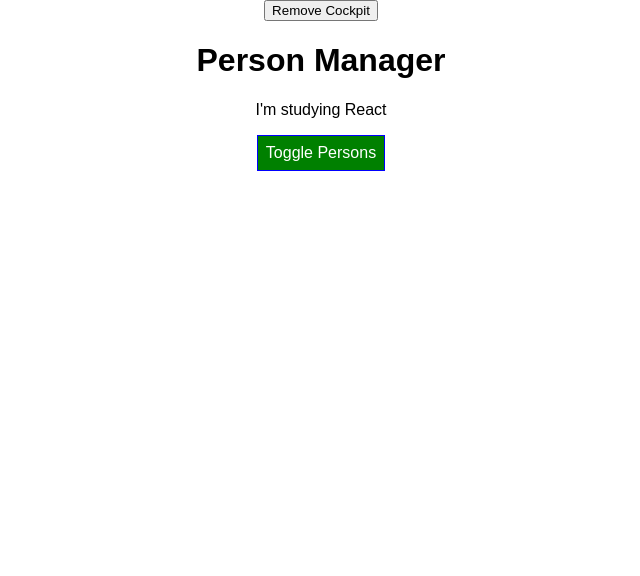
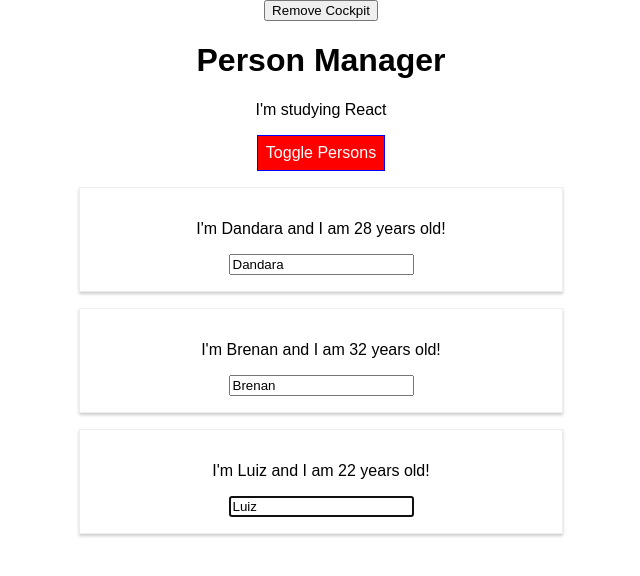
Before and after one commit to dandaradantas/react-projects, a React app in the folder react-complete/: page / in a window 1280 px wide. Shown: the top 576 px of the page, without its empty margins (319-959 px from the left). Built offline with nearby package versions, Linux system fonts and the light colour scheme.

Commit message:
Refs with react hooks

```diff
--- a/react-complete/src/components/Cockpit/Cockpit.js
+++ b/react-complete/src/components/Cockpit/Cockpit.js
@@ -1,14 +1,19 @@
-import React, { useEffect, useState } from 'react';
+import React, { useEffect, useref, useRef } from 'react';
 
 import classes from './Cockpit.css'
 
 const cockpit = (props) => {
+    const toggleBtnRef = useRef(null);
+
     useEffect(() => {
         console.log('[Cockpit.js] useEffect');
         // Http request...
-        setTimeout(() => {
-            alert('Saved date to cloud');
-        }, 1000);
+        // setTimeout(() => {
+        //     alert('Saved date to cloud');
+        // }, 1000);
+
+        toggleBtnRef.current.click();
+
         return () => {
             console.log('[Cockpit.js] cleanup work in useEffect');
         }
@@ -41,7 +46,8 @@ const cockpit = (props) => {
             <h1> {props.title}</h1>
             <p className={assignedClasses.join(' ')}>I'm studying React</p>
             {/* This name 'myAlt' is up to you */}
-            <button className={btnClass}
+            <button ref={toggleBtnRef}
+            className={btnClass}
             onClick={props.clicked}>
                 Toggle Persons
             </button>
```
